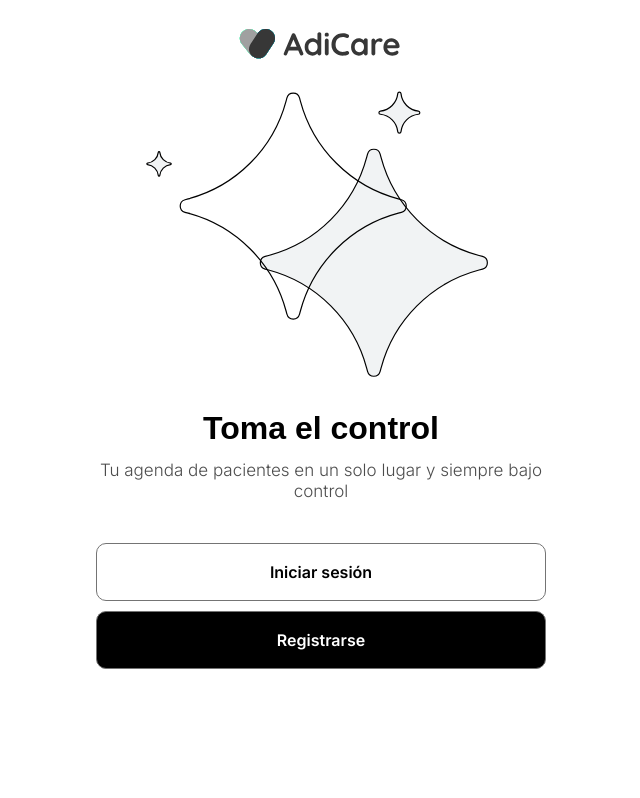
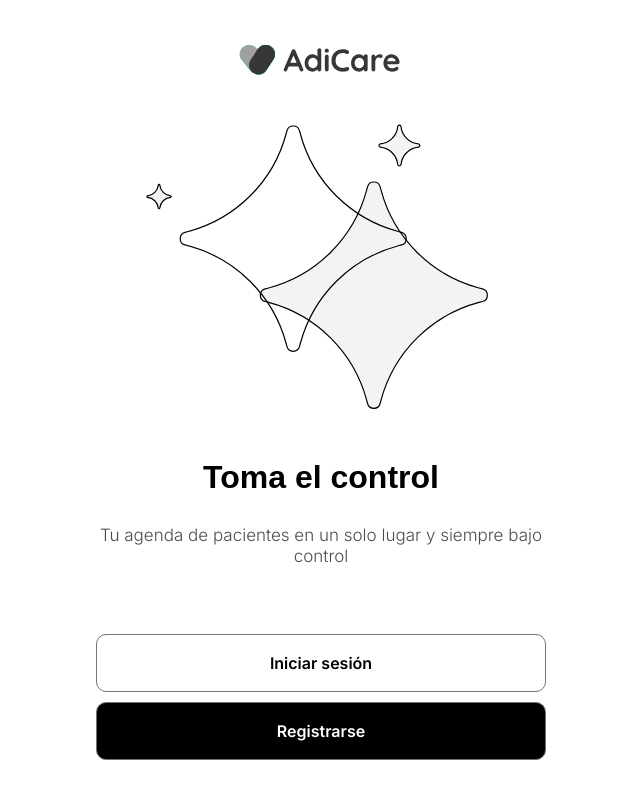
Before and after one commit to aegisnull/adicare, a React (Vite) app in the folder frontend/: page / in a window 1280 px wide. Shown: the whole page, without its empty margins (319-959 px from the left). Built offline with nearby package versions, Linux system fonts and the light colour scheme.

Commit message:
style: adjust spacing to be dynamic based on viewport height

```diff
--- a/frontend/src/components/Startup/Startup.scss
+++ b/frontend/src/components/Startup/Startup.scss
@@ -2,16 +2,17 @@
   display: flex;
   flex-direction: column;
   align-items: center;
+  justify-content: space-between;
+  height: 90vh;
+  padding-top: 5vh;
+  padding-bottom: 5vh;
 
   &__logo {
     width: 170px;
-    padding-top: 3vh;
   }
 
   &__icon {
     width: 75%;
-    padding-top: 10px;
-    padding-bottom: 10px;
   }
 
   &__title {
@@ -24,7 +25,6 @@
   }
 
   &__subtitle {
-    padding-top: 11px;
     padding-bottom: 40px;
     color: rgba(0, 0, 0, 0.7);
     font-weight: 300;
@@ -39,6 +39,5 @@
     flex-direction: column;
     gap: 10px;
     width: 90%;
-    //  padding-bottom: 102px;
   }
 }
```
